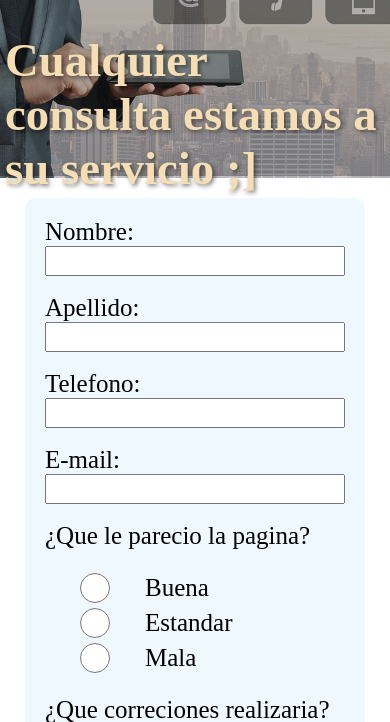
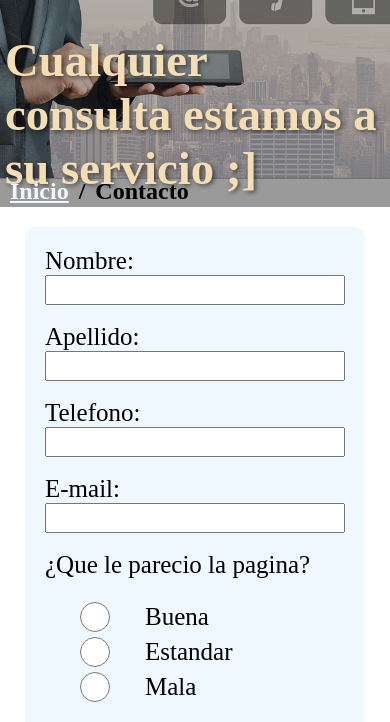
Before and after one commit to lucasalonia/Integrador-Web-Marin-Salonia, a plain HTML site: page pages/contacto.html in a window 390 px wide. Shown: the part 122-844 px from the top of the page. Drawn offline with Linux system fonts and the light colour scheme.

Commit message:
responsive 3

```diff
--- a/pages/contacto.html
+++ b/pages/contacto.html
@@ -27,6 +27,12 @@
     </section>
 
     <main>
+        <div class="pagina">
+            <h2><a href="../index.html">Inicio</a></h2>
+            <h2>/</h2>
+            <h2>Contacto</h2>
+        </div>
+
         <section class="formulario">
 
             <form action="" autocomplete="off" novalidate onsubmit="return validar()">
--- a/stiles/casas.css
+++ b/stiles/casas.css
@@ -35,13 +35,14 @@
     padding-bottom: 2px;
     gap: 10px;
     width: 100%;
-    background-color: rgba(0, 0, 0, 0.7);
+    background-color: rgba(57, 54, 54, 0.5);
 }
 .pagina a{
     color: aliceblue;
 
 
 }
+/* FIN PAGINAS */
 
 
 
--- a/stiles/contaco.css
+++ b/stiles/contaco.css
@@ -9,7 +9,7 @@
 .portada__titulo{
     background-color: rgba(0, 0, 0, 0.3);
     height: auto;
-    height: 66%;
+    height: 67%;
     display: flex;
     flex-direction: column;
     align-items: center;
@@ -32,6 +32,23 @@
         background-position: center -0%;
     }
 }
+
+/* PAGINAS */
+.pagina{
+    display: flex;
+    flex-direction: row;
+    padding-left: 10px;
+    padding-bottom: 2px;
+    gap: 10px;
+    width: 100%;
+    background-color: rgba(57, 54, 54, 0.5);
+}
+.pagina a{
+    color: aliceblue;
+
+
+}
+/* FIN PAGINAS */
 
 
 /*CONTACTO FORMULARIO*/
--- a/stiles/terrenos.css
+++ b/stiles/terrenos.css
@@ -27,7 +27,21 @@
 }
 /*FIN PORTADA*/
 
+/* PAGINAS */
+.pagina{
+    display: flex;
+    padding-left: 10px;
+    padding-bottom: 2px;
+    gap: 10px;
+    width: 100%;
+    background-color: rgba(57, 54, 54, 0.5);
+}
+.pagina a{
+    color: aliceblue;
 
+
+}
+/* FIN PAGINAS */
 
 /*PLANTILLAS*/
 .plantilla{
```
Also changed, not shown: pages/terrenos.html (+5 -1 lines).
